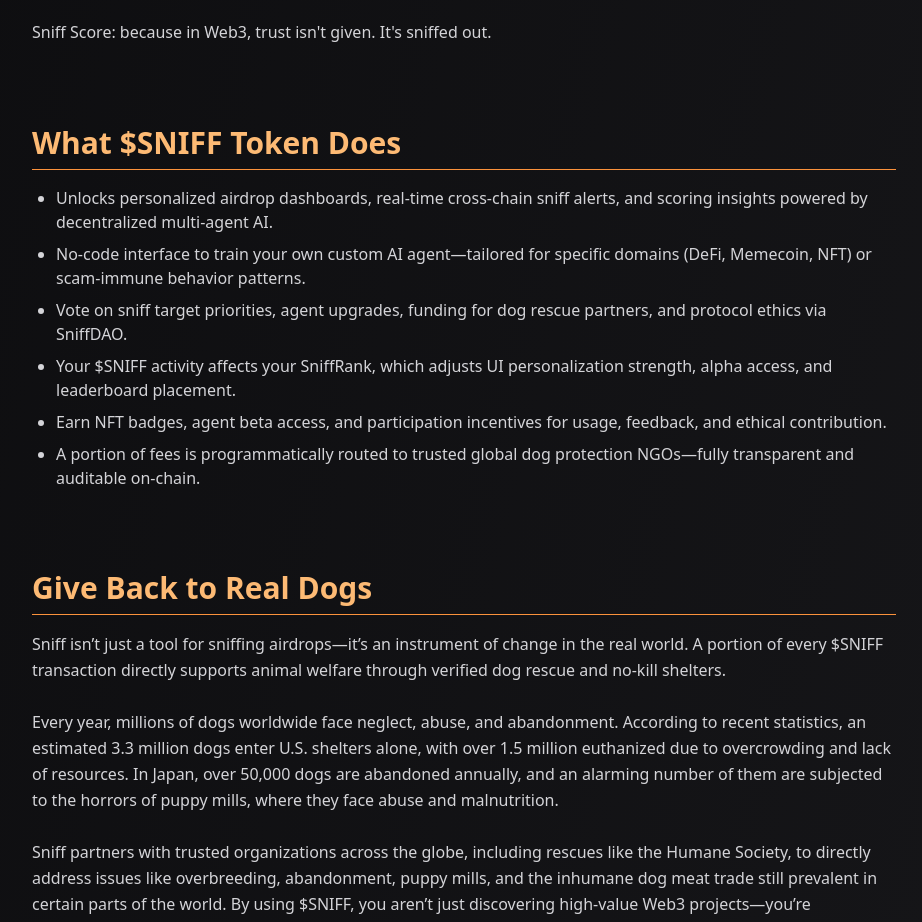
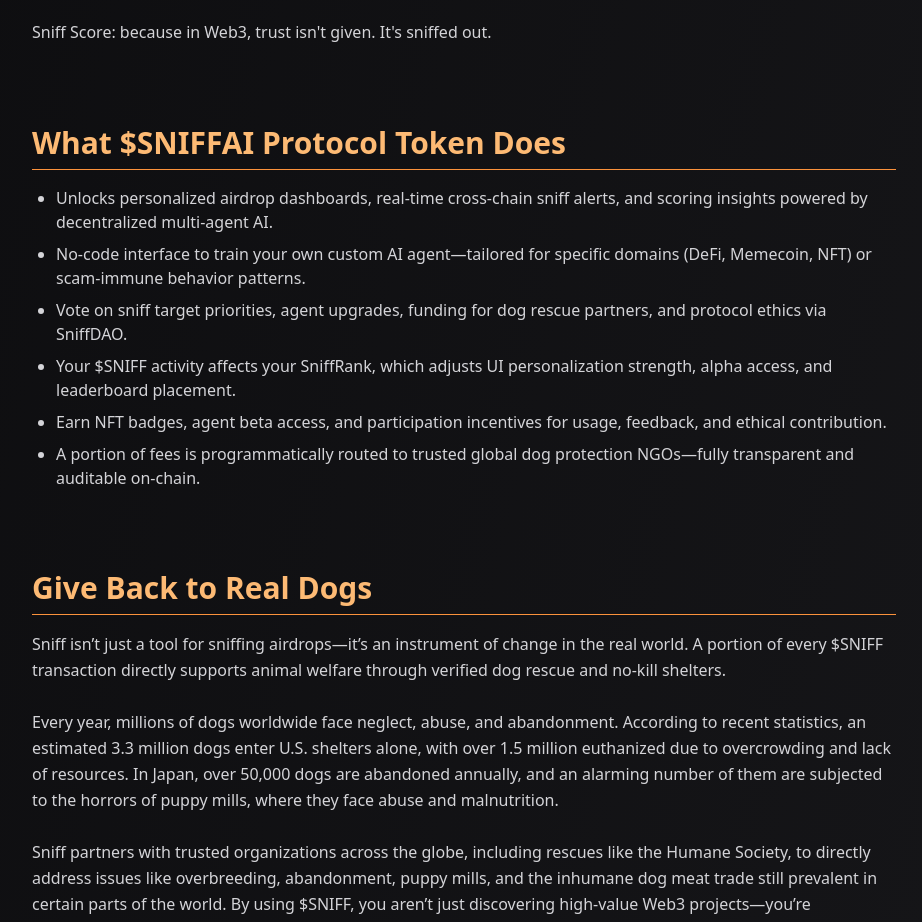
Before and after one commit to sniffai/sniff-lp, a React (Vite) app: page / in a window 1280 px wide. Shown: the part 3160-4082 px from the top of the page, without its empty margins (176-1098 px from the left). Built offline with nearby package versions, Linux system fonts and the light colour scheme.

Commit message:
update token link

```diff
--- a/src/App.jsx
+++ b/src/App.jsx
@@ -78,7 +78,7 @@
 This isn’t sentiment analysis. It’s infrastructure-grade AI vigilance—built to scale, built to detect, built to be trusted.
 
 Sniff Score: because in Web3, trust isn't given. It's sniffed out.`,
-      utility: 'What $SNIFF Token Does',
+      utility: 'What $SNIFFAI Protocol Token Does',
       utilityList: [
         "Unlocks personalized airdrop dashboards, real-time cross-chain sniff alerts, and scoring insights powered by decentralized multi-agent AI.",
         "No-code interface to train your own custom AI agent—tailored for specific domains (DeFi, Memecoin, NFT) or scam-immune behavior patterns.",
@@ -216,7 +216,7 @@
 
       Sniffスコア──Web3では信頼は与えられるものではない。嗅ぎ当てるものだ。`,
 
-      utility: '$SNIFFトークンの機能',
+      utility: '$SNIFFAI Protocolの機能',
       utilityList: [
         "パーソナライズされたエアドロップダッシュボード、クロスチェーン通知、AIスコアリング機能にアクセス可能。",
         "ノーコードで自分だけのAIスニファーを育成。DeFiやミームコイン特化型、詐欺耐性型など好みに最適化可能。",
@@ -342,7 +342,7 @@
     这不仅是情绪分析——是基础设施级 AI 警觉系统，具备可扩展性、检测力与可信性。
 
     Sniff Score：在 Web3 中，信任不是给予的——而是嗅出来的。`,
-      utility: '$SNIFF 的作用',
+      utility: '$SNIFFAI Protocol 的作用',
       utilityList: [
         "解锁个性化空投仪表板、跨链实时嗅探提醒、AI 评分详情。",
         "通过零代码界面训练你的专属 AI 代理（支持 DeFi、Memecoin、NFT 或防诈骗行为模式）。",
@@ -482,7 +482,7 @@
     이건 단순한 감성 분석이 아닙니다. 인프라 수준의 AI 감시 시스템입니다.
 
     Web3에서 신뢰는 주어지는 것이 아닙니다—嗅ぎ分けられる 것입니다.`,
-      utility: '$SNIFF 토큰의 역할',
+      utility: '$SNIFFAI Protocol 토큰의 역할',
       utilityList: [
         "개인 맞춤형 에어드롭 대시보드, 실시간 멀티체인 탐지 알림, AI 점수 데이터 해제",
         "DeFi, 밈코인, NFT 등 도메인별 커스텀 AI 에이전트를 코드 없이 직접 훈련",
```
